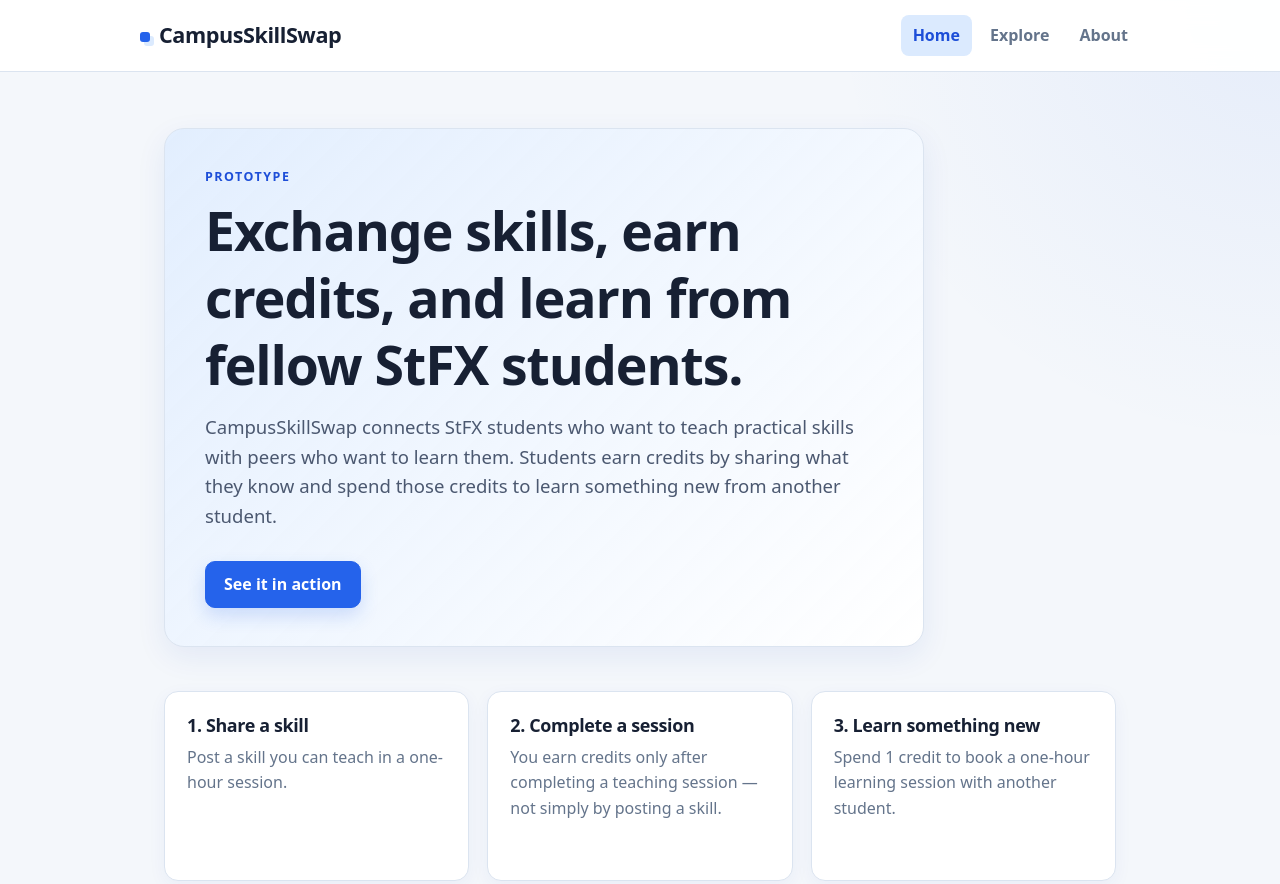
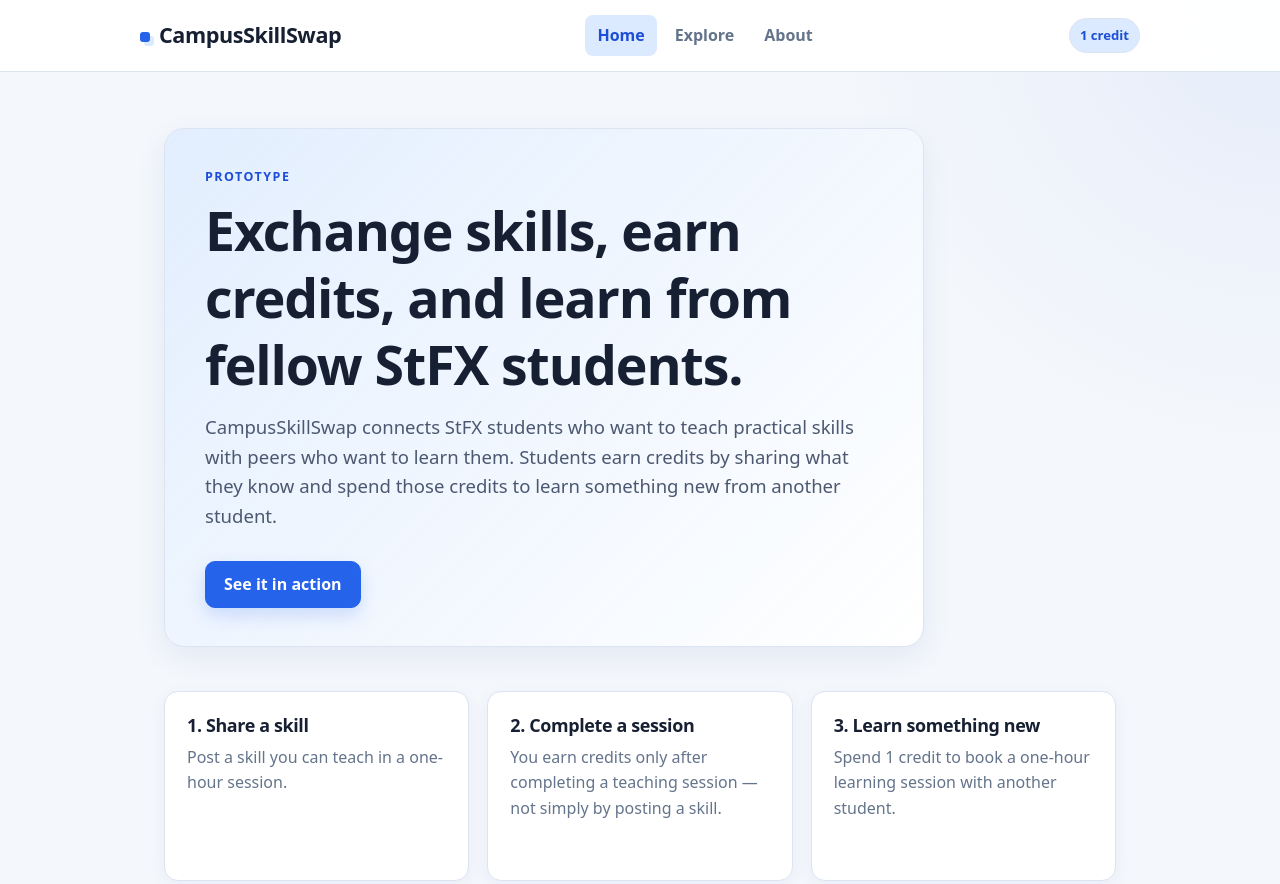
Before and after one commit to Izzy-World-Tech/campus-skill-swap, a plain HTML site: page index.html in a window 1280 px wide. Shown: the top 884 px of the page. Drawn offline with Linux system fonts and the light colour scheme.

Commit message:
Add persistent Skill Credits balance

```diff
--- a/app.js
+++ b/app.js
@@ -32,6 +32,15 @@
   };
 
   let savedIds = storage.get("savedIds", []);
+  let skillCredits = storage.get("skillCredits", null);
+
+  if (skillCredits === null) {
+    skillCredits = 1;
+    storage.set("skillCredits", skillCredits);
+  }
+
+  const creditBalance = document.getElementById("credit-balance");
+  creditBalance.textContent = skillCredits + (skillCredits === 1 ? " credit" : " credits");
 
   // ----------------------------------------------------------
   // 2. Put the startup's name and pitch on the page.
--- a/index.html
+++ b/index.html
@@ -20,6 +20,7 @@
       <a href="#explore">Explore</a>
       <a href="#about">About</a>
     </nav>
+    <span class="credit-badge" id="credit-balance" aria-label="Skill Credits balance">1 credit</span>
   </header>
 
   <main>
--- a/styles.css
+++ b/styles.css
@@ -100,6 +100,20 @@ nav a:hover {
 nav a[aria-current="page"] {
   color: var(--brand-dark);
   background: var(--brand-light);
+}
+
+.credit-badge {
+  display: inline-flex;
+  align-items: center;
+  min-height: 34px;
+  padding: 6px 10px;
+  border: 1px solid var(--border);
+  border-radius: 999px;
+  background: var(--brand-light);
+  color: var(--brand-dark);
+  font-size: 0.82rem;
+  font-weight: 800;
+  white-space: nowrap;
 }
 
 /* ---------- Page layout ---------- */
```
